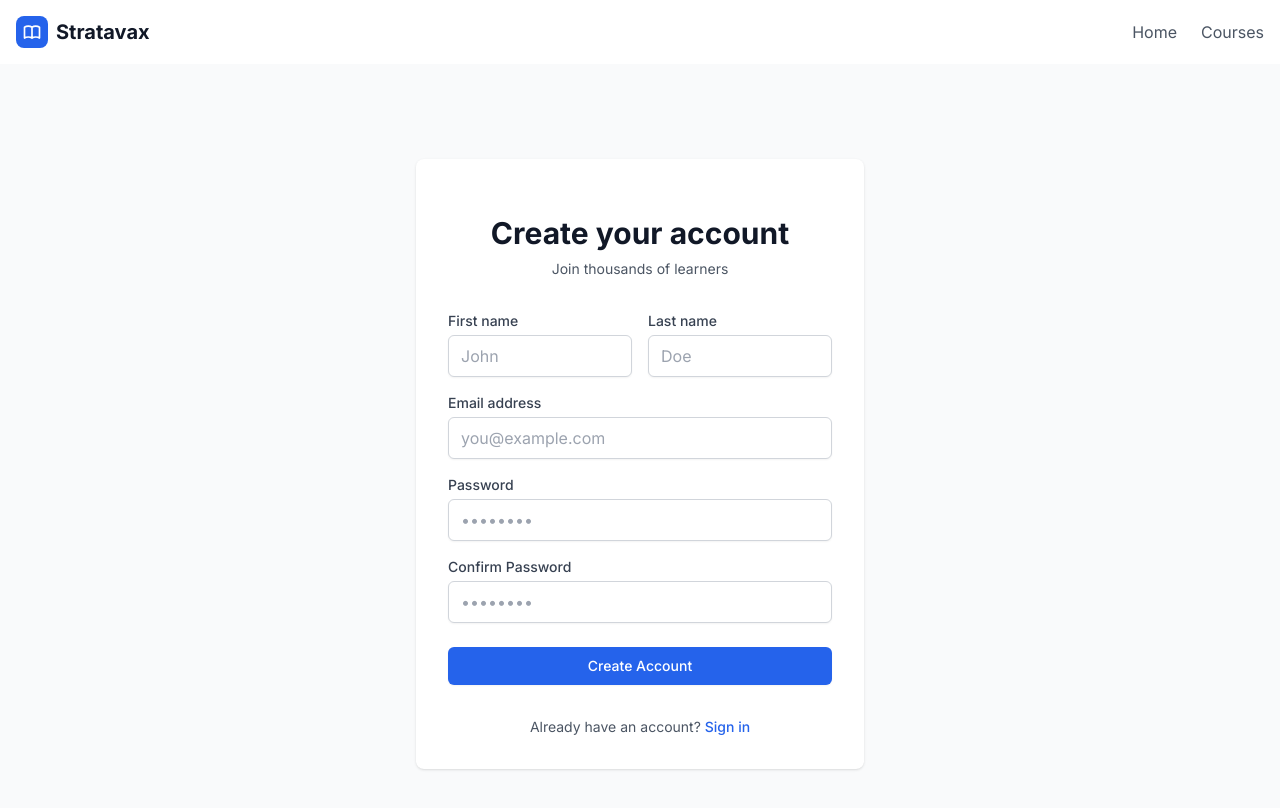
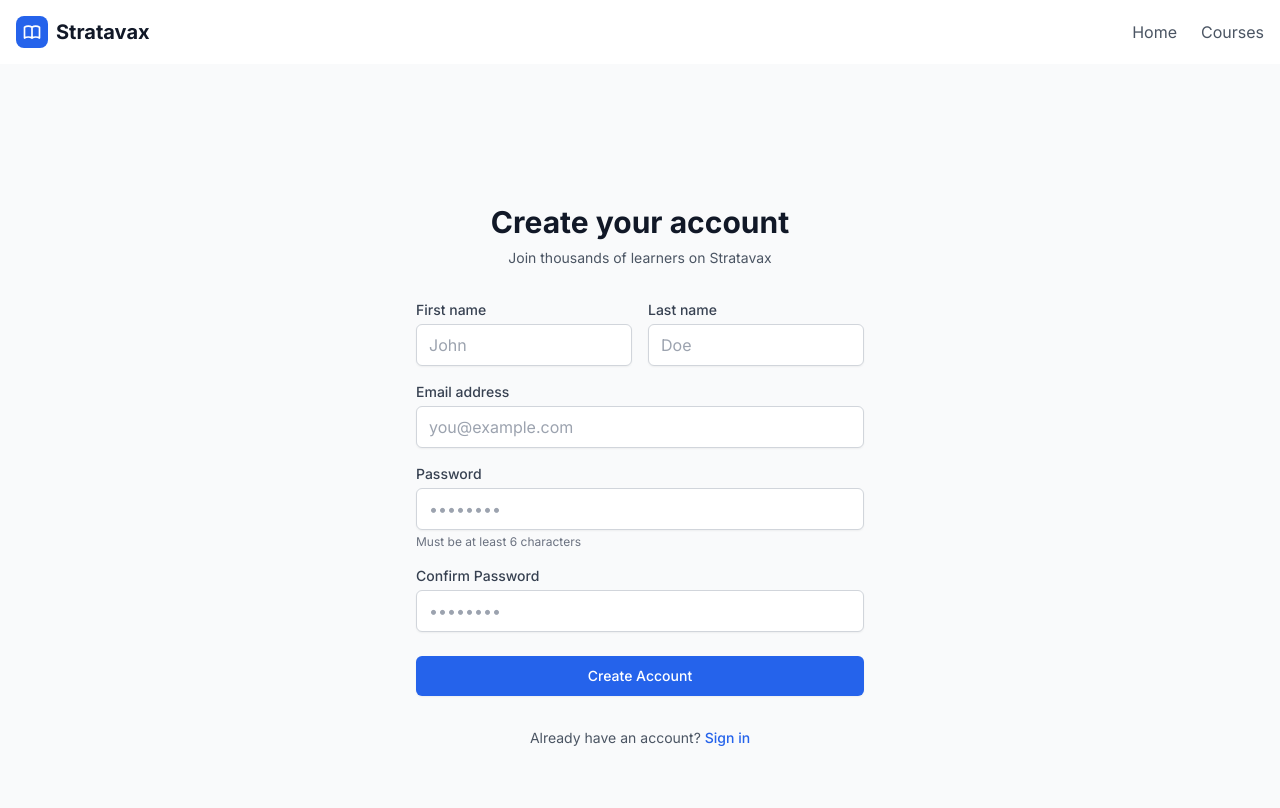
Before and after one commit to sbyiadom/Stratavax-Learning-Management-System, a Next.js app: page /register in a window 1280 px wide. Shown: the top 808 px of the page. Built offline with nearby package versions, Linux system fonts and the light colour scheme; no server answers.

Commit message:
Update page.tsx

```diff
--- a/app/(auth)/register/page.tsx
+++ b/app/(auth)/register/page.tsx
@@ -1,16 +1,87 @@
+'use client'
+
+import { useState } from 'react'
+import { useRouter } from 'next/navigation'
+import Link from 'next/link'
+import { Button } from '@/components/ui/button'
+import { createClient } from '@/lib/supabase'
+import { toast } from 'react-hot-toast'
+
 export default function RegisterPage() {
+  const router = useRouter()
+  const [firstName, setFirstName] = useState('')
+  const [lastName, setLastName] = useState('')
+  const [email, setEmail] = useState('')
+  const [password, setPassword] = useState('')
+  const [confirmPassword, setConfirmPassword] = useState('')
+  const [loading, setLoading] = useState(false)
+
+  const supabase = createClient()
+
+  const handleSubmit = async (e: React.FormEvent) => {
+    e.preventDefault()
+    setLoading(true)
+
+    if (password !== confirmPassword) {
+      toast.error('Passwords do not match')
+      setLoading(false)
+      return
+    }
+
+    if (password.length < 6) {
+      toast.error('Password must be at least 6 characters')
+      setLoading(false)
+      return
+    }
+
+    try {
+      const { data, error } = await supabase.auth.signUp({
+        email,
+        password,
+        options: {
+          data: {
+            first_name: firstName,
+            last_name: lastName,
+            full_name: `${firstName} ${lastName}`,
+          },
+        },
+      })
+
+      if (error) {
+        toast.error(error.message)
+      } else if (data.user) {
+        // Create user profile
+        await supabase.from('profiles').insert({
+          id: data.user.id,
+          first_name: firstName,
+          last_name: lastName,
+          email: email,
+          created_at: new Date().toISOString(),
+        })
+
+        toast.success('Registration successful! Please check your email to verify your account.')
+        router.push('/login')
+      }
+    } catch (error) {
+      toast.error('Something went wrong. Please try again.')
+    } finally {
+      setLoading(false)
+    }
+  }
+
   return (
-    <div className="min-h-screen flex items-center justify-center bg-gray-50">
-      <div className="max-w-md w-full space-y-8 p-8 bg-white rounded-lg shadow">
+    <div className="min-h-screen flex items-center justify-center bg-gray-50 py-12 px-4 sm:px-6 lg:px-8">
+      <div className="max-w-md w-full space-y-8">
         <div>
           <h2 className="mt-6 text-center text-3xl font-bold text-gray-900">
             Create your account
           </h2>
           <p className="mt-2 text-center text-sm text-gray-600">
-            Join thousands of learners
+            Join thousands of learners on Stratavax
           </p>
         </div>
-        <form className="mt-8 space-y-6">
+
+        <form className="mt-8 space-y-6" onSubmit={handleSubmit}>
           <div className="space-y-4">
             <div className="grid grid-cols-2 gap-4">
               <div>
@@ -22,6 +93,8 @@ export default function RegisterPage() {
                   name="firstName"
                   type="text"
                   required
+                  value={firstName}
+                  onChange={(e) => setFirstName(e.target.value)}
                   className="mt-1 block w-full px-3 py-2 border border-gray-300 rounded-md shadow-sm focus:outline-none focus:ring-blue-500 focus:border-blue-500"
                   placeholder="John"
                 />
@@ -35,6 +108,8 @@ export default function RegisterPage() {
                   name="lastName"
                   type="text"
                   required
+                  value={lastName}
+                  onChange={(e) => setLastName(e.target.value)}
                   className="mt-1 block w-full px-3 py-2 border border-gray-300 rounded-md shadow-sm focus:outline-none focus:ring-blue-500 focus:border-blue-500"
                   placeholder="Doe"
                 />
@@ -51,6 +126,8 @@ export default function RegisterPage() {
                 type="email"
                 autoComplete="email"
                 required
+                value={email}
+                onChange={(e) => setEmail(e.target.value)}
                 className="mt-1 block w-full px-3 py-2 border border-gray-300 rounded-md shadow-sm focus:outline-none focus:ring-blue-500 focus:border-blue-500"
                 placeholder="you@example.com"
               />
@@ -66,9 +143,14 @@ export default function RegisterPage() {
                 type="password"
                 autoComplete="new-password"
                 required
+                value={password}
+                onChange={(e) => setPassword(e.target.value)}
                 className="mt-1 block w-full px-3 py-2 border border-gray-300 rounded-md shadow-sm focus:outline-none focus:ring-blue-500 focus:border-blue-500"
                 placeholder="••••••••"
               />
+              <p className="mt-1 text-xs text-gray-500">
+                Must be at least 6 characters
+              </p>
             </div>
 
             <div>
@@ -81,6 +163,8 @@ export default function RegisterPage() {
                 type="password"
                 autoComplete="new-password"
                 required
+                value={confirmPassword}
+                onChange={(e) => setConfirmPassword(e.target.value)}
                 className="mt-1 block w-full px-3 py-2 border border-gray-300 rounded-md shadow-sm focus:outline-none focus:ring-blue-500 focus:border-blue-500"
                 placeholder="••••••••"
               />
@@ -88,21 +172,22 @@ export default function RegisterPage() {
           </div>
 
           <div>
-            <button
+            <Button
               type="submit"
-              className="w-full flex justify-center py-2 px-4 border border-transparent rounded-md shadow-sm text-sm font-medium text-white bg-blue-600 hover:bg-blue-700 focus:outline-none focus:ring-2 focus:ring-offset-2 focus:ring-blue-500"
+              disabled={loading}
+              className="w-full flex justify-center py-2 px-4 border border-transparent rounded-md shadow-sm text-sm font-medium text-white bg-blue-600 hover:bg-blue-700 focus:outline-none focus:ring-2 focus:ring-offset-2 focus:ring-blue-500 disabled:opacity-50"
             >
-              Create Account
-            </button>
+              {loading ? 'Creating account...' : 'Create Account'}
+            </Button>
           </div>
         </form>
 
         <div className="text-center">
           <p className="text-sm text-gray-600">
-            Already have an account?{" "}
-            <a href="/login" className="font-medium text-blue-600 hover:text-blue-500">
+            Already have an account?{' '}
+            <Link href="/login" className="font-medium text-blue-600 hover:text-blue-500">
               Sign in
-            </a>
+            </Link>
           </p>
         </div>
       </div>
```
